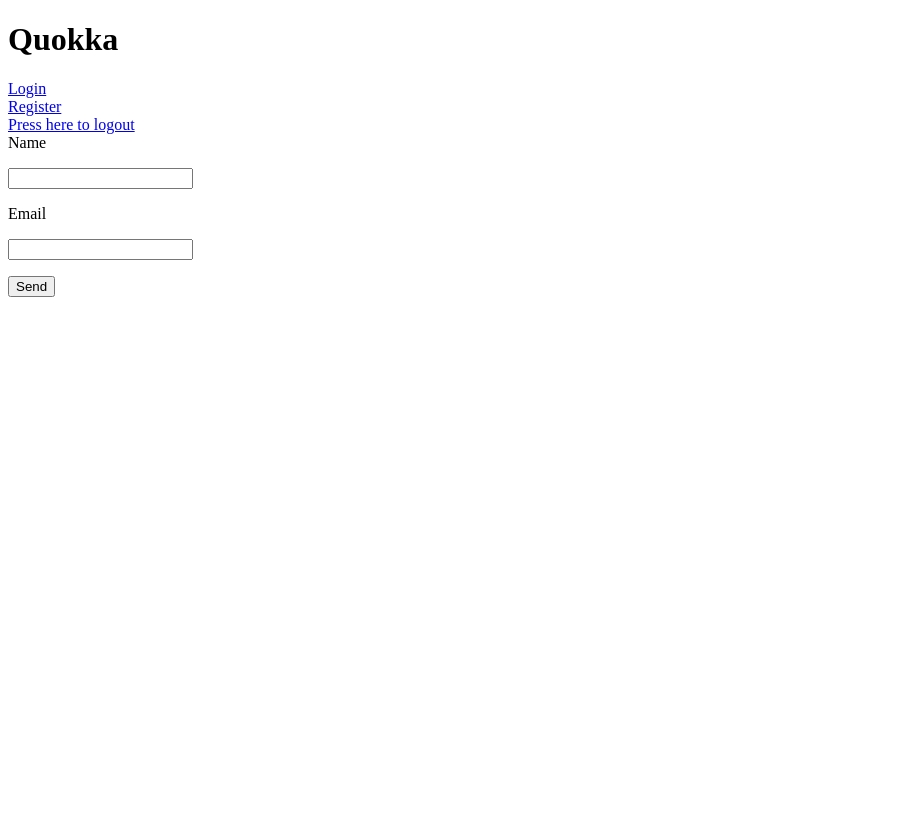
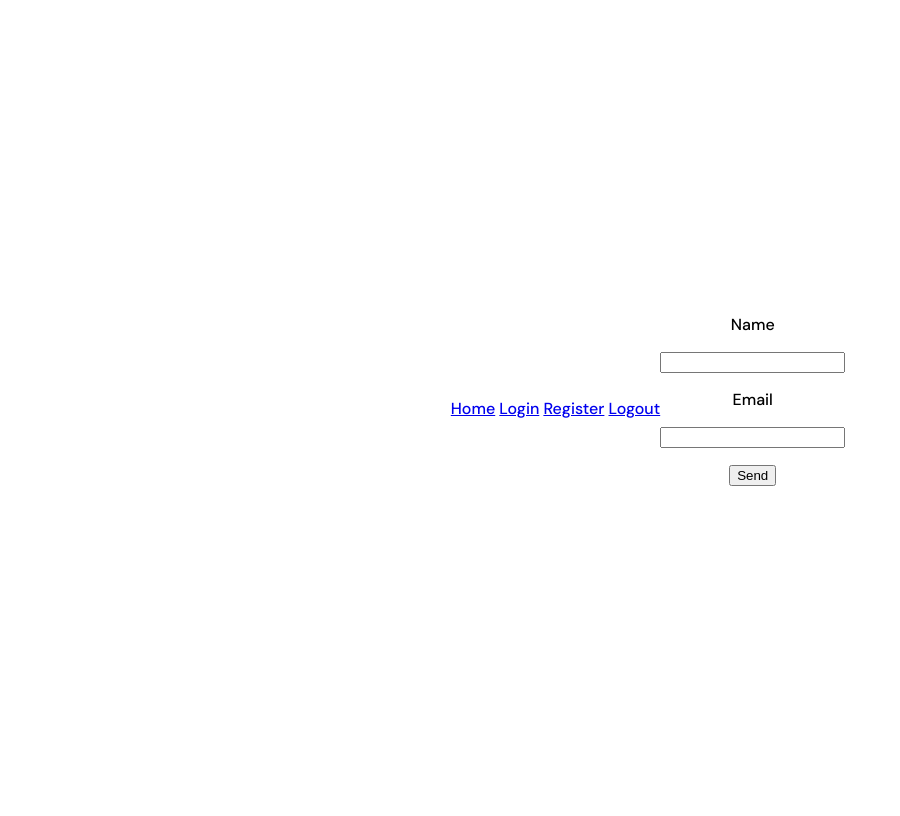
Before and after one commit to blinmakersha/movie-app, a Flask app: page / in a window 1280 px wide. Shown: the whole page, without its empty margins (0-900 px from the left). Before the commit the page ends 297 px from the top, so only its background shows below. Run offline with Flask 3, Linux system fonts and the light colour scheme.

Commit message:
Add simple style for movie app

```diff
--- a/app.py
+++ b/app.py
@@ -11,7 +11,8 @@ from wtforms import EmailField, PasswordField, StringField, SubmitField
 from wtforms.validators import InputRequired, Length, ValidationError
 
 db = SQLAlchemy()
-app = Flask(__name__)
+app = Flask(__name__,
+            static_url_path='/static')
 bcrypt = Bcrypt(app)
 app.config['SQLALCHEMY_DATABASE_URI'] = 'sqlite:///database.db'
 app.config['SECRET_KEY'] = 'mysecretkey'
--- /dev/null
+++ b/static/style.css
@@ -0,0 +1,18 @@
+@import url('https://fonts.googleapis.com/css?family=DM+Sans:500,700&display=swap');
+
+* {
+	box-sizing: border-box;
+}
+
+body {
+    font-family: 'DM Sans', sans-serif;
+	font-weight: 500;
+	position: relative;
+	text-align: center;
+	display: flex;
+	height: 100vh;
+	width: 100%;
+	justify-content: center;
+	align-items: center;
+	padding: 0 20px;
+}
--- a/templates/home.html
+++ b/templates/home.html
@@ -4,9 +4,9 @@
 		<meta charset="UTF-8" />
 		<meta name="viewport" content="width=device-width, initial-scale=1.0" />
 		<title>Quokka</title>
+        <link rel="stylesheet" type="text/css" href="/static/style.css" />
 	</head>
 	<body>
-		<h1>Quokka</h1>
         {% with messages = get_flashed_messages() %}
             {% if messages %}
                 {% for msg in messages %}
@@ -14,9 +14,13 @@
                 {% endfor %}
             {% endif %}
         {% endwith %}
-		<a href="{{url_for('login')}}">Login</a><br />
-		<a href="{{url_for('register')}}">Register</a><br />
-		<a href="{{url_for('logout')}}">Press here to logout</a><br />
+        <nav class="nav">
+            <a href="{{url_for('home')}}" class="nav-item is-active" active-color="rebeccapurple">Home</a>
+            <a href="{{url_for('login')}}" class="nav-item" active-color="orange">Login</a>
+            <a href="{{url_for('register')}}" class="nav-item" active-color="green">Register</a>
+            <a href="{{url_for('logout')}}" class="nav-item" active-color="blue">Logout</a>
+            <span class="nav-indicator"></span>
+        </nav>
 		<div>
 			<form method="POST">
 				{{ form.hidden_tag() }}
--- a/templates/login.html
+++ b/templates/login.html
@@ -4,6 +4,7 @@
 		<meta charset="UTF-8" />
 		<meta name="viewport" content="width=device-width, initial-scale=1.0" />
 		<title>Login</title>
+        <link rel="stylesheet" type="text/css" href="/static/style.css" />
 	</head>
 	<body>
         {% with messages = get_flashed_messages() %}
--- a/templates/register.html
+++ b/templates/register.html
@@ -4,6 +4,7 @@
 		<meta charset="UTF-8" />
 		<meta name="viewport" content="width=device-width, initial-scale=1.0" />
 		<title>Register</title>
+        <link rel="stylesheet" type="text/css" href="/static/style.css" />
 	</head>
 	<body>
         {% with messages = get_flashed_messages() %}
```
